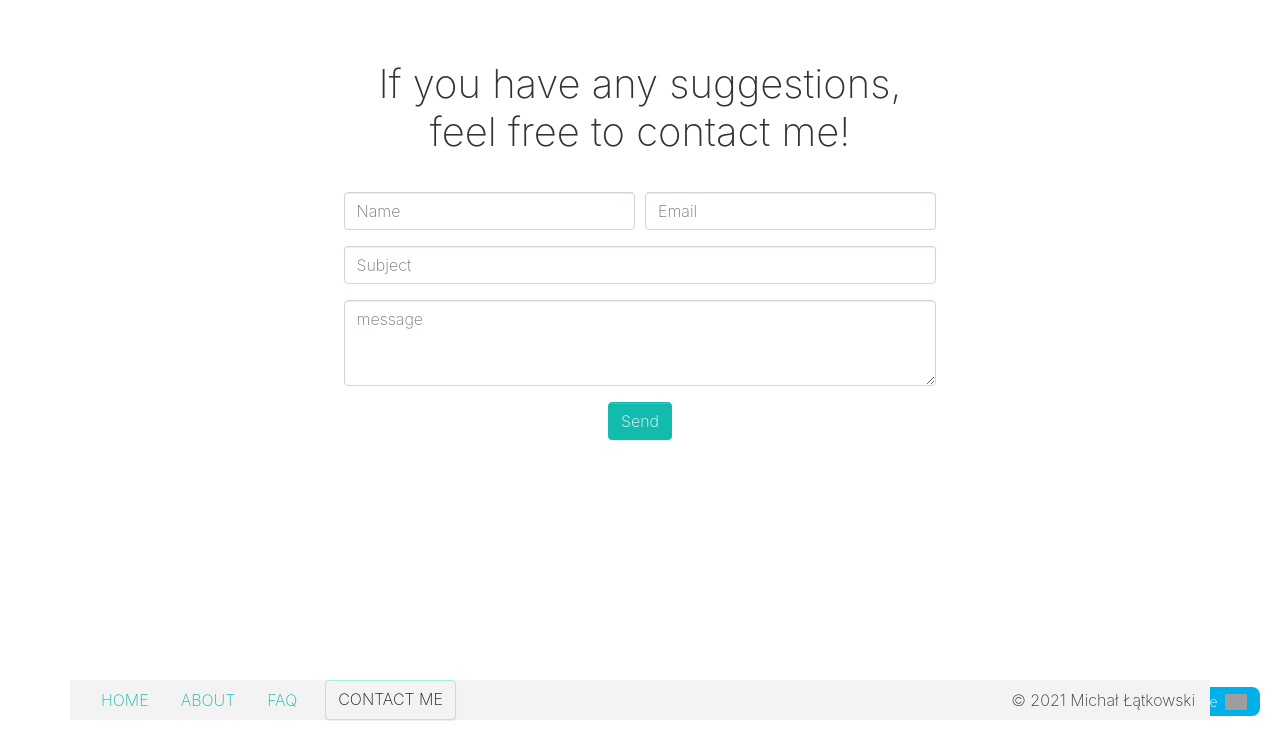
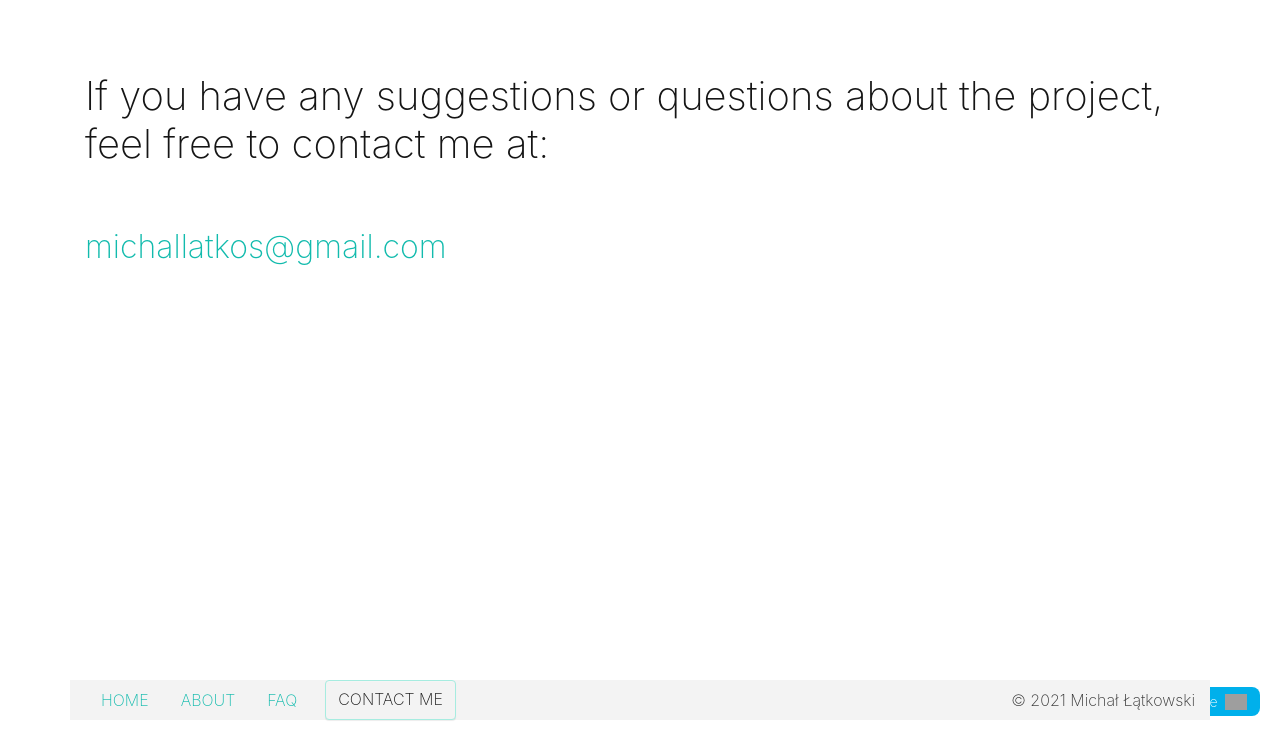
Before and after one commit to Latkos/Songy, a Django app: page /contact/ in a window 1280 px wide. Shown: the part 64-800 px from the top of the page. Run offline with Django 3.2, Linux system fonts and the light colour scheme; some libraries are stand-ins or nearby versions; grey boxes are pictures that could not be loaded.

Commit message:
Website design changes

```diff
--- a/Songy/urls.py
+++ b/Songy/urls.py
@@ -19,7 +19,7 @@ from songy_app import views
 
 urlpatterns = [
     path('admin/', admin.site.urls),
-    path('songy/', views.songy),
+    path('', views.songy),
     path('about/', views.about),
     path('faq/', views.faq),
     path('contact/', views.contact),
--- a/songy_app/templates/contact.html
+++ b/songy_app/templates/contact.html
@@ -6,11 +6,13 @@
   <meta name="viewport" content="width=device-width, initial-scale=1">
   <link rel="stylesheet" href="https://cdnjs.cloudflare.com/ajax/libs/font-awesome/4.7.0/css/font-awesome.min.css" type="text/css">
   <link rel="stylesheet" href="../../static/wireframe.css">
+  <script src="https://code.jquery.com/jquery-3.3.1.slim.min.js" integrity="sha384-q8i/X+965DzO0rT7abK41JStQIAqVgRVzpbzo5smXKp4YfRvH+8abtTE1Pi6jizo" crossorigin="anonymous" style=""></script>
+  <script src="https://cdnjs.cloudflare.com/ajax/libs/popper.js/1.14.6/umd/popper.min.js" integrity="sha384-wHAiFfRlMFy6i5SRaxvfOCifBUQy1xHdJ/yoi7FRNXMRBu5WHdZYu1hA6ZOblgut" crossorigin="anonymous" style=""></script>
+  <script src="https://stackpath.bootstrapcdn.com/bootstrap/4.3.1/js/bootstrap.min.js" integrity="sha384-JjSmVgyd0p3pXB1rRibZUAYoIIy6OrQ6VrjIEaFf/nJGzIxFDsf4x0xIM+B07jRM" crossorigin="anonymous" style=""></script>
 </head>
-{%load static%}
-<body>
-  <nav class="navbar navbar-expand-md navbar-dark bg-primary">
-    <div class="container"> <a class="navbar-brand" href="#">
+
+<body>{%load static%} <nav class="navbar navbar-expand-md navbar-dark bg-primary">
+    <div class="container"> <a class="navbar-brand" href="/">
         <i class="fa d-inline fa-lg fa-stop-circle"></i>
         <b> SONGY</b>
       </a> <button class="navbar-toggler navbar-toggler-right border-0" type="button" data-toggle="collapse" data-target="#navbar16">
@@ -18,38 +20,30 @@
       </button>
       <div class="collapse navbar-collapse" id="navbar16">
         <ul class="navbar-nav ml-auto">
-          <li class="nav-item"> <a class="nav-link" href="/songy">HOME</a> </li>
+          <li class="nav-item"> <a class="nav-link" href="/">HOME</a> </li>
           <li class="nav-item"> <a class="nav-link" href="/about">ABOUT</a> </li>
           <li class="nav-item"> <a class="nav-link" href="/faq">FAQ</a> </li>
         </ul> <a class="btn navbar-btn ml-md-2 btn-light text-dark border-secondary border" href="/contact">CONTACT ME</a>
       </div>
     </div>
   </nav>
-  <div class="py-3 text-center">
+  <div class="py-5">
     <div class="container">
-      <div class="row" style="">
-        <div class="mx-auto p-4 col-lg-7">
-          <h1 class="mb-4">If you have any suggestions, feel free to contact me!</h1>
-          <form>
-            <div class="form-row">
-              <div class="form-group col-md-6"> <input type="text" class="form-control" id="name" placeholder="Name"> </div>
-              <div class="form-group col-md-6"> <input type="email" class="form-control" id="email" placeholder="Email"> </div>
-            </div>
-            <div class="form-group"> <input type="text" class="form-control" id="subject" placeholder="Subject"> </div>
-            <div class="form-group"> <textarea class="form-control" id="form30" rows="3" placeholder="message"></textarea> </div> <button type="submit" class="btn btn-primary">Send</button>
-          </form>
+      <div class="row">
+        <div class="col-md-12">
+          <h1 class="text-dark">If you have any suggestions or questions about the project, feel free to contact me at:<br><br></h1>
+          <h2 class=""><a href="mailto: michallatkos@gmail.com">michallatkos@gmail.com</a></h2><br><br>
         </div>
       </div>
     </div>
   </div>
-  <script src="https://code.jquery.com/jquery-3.3.1.slim.min.js" integrity="sha384-q8i/X+965DzO0rT7abK41JStQIAqVgRVzpbzo5smXKp4YfRvH+8abtTE1Pi6jizo" crossorigin="anonymous" style=""></script>
   <div class="py-3">
     <div class="fixed-bottom">
       <div class="container">
         <div class="row">
           <div class="col-md-12 text-center d-md-flex justify-content-between align-items-center bg-light">
             <ul class="nav d-flex justify-content-center">
-              <li class="nav-item"> <a class="nav-link active" href="/songy">HOME</a> </li>
+              <li class="nav-item"> <a class="nav-link active" href="/">HOME</a> </li>
               <li class="nav-item"> <a class="nav-link" href="/about">ABOUT</a> </li>
               <li class="nav-item"> <a class="nav-link" href="/faq">FAQ</a> </li>
               <a class="btn navbar-btn ml-md-2 btn-light text-dark border border-secondary" href="/contact">CONTACT ME</a>
@@ -60,9 +54,7 @@
       </div>
     </div>
   </div>
-  <script src="https://cdnjs.cloudflare.com/ajax/libs/popper.js/1.14.6/umd/popper.min.js" integrity="sha384-wHAiFfRlMFy6i5SRaxvfOCifBUQy1xHdJ/yoi7FRNXMRBu5WHdZYu1hA6ZOblgut" crossorigin="anonymous"></script>
-  <script src="https://stackpath.bootstrapcdn.com/bootstrap/4.3.1/js/bootstrap.min.js" integrity="sha384-JjSmVgyd0p3pXB1rRibZUAYoIIy6OrQ6VrjIEaFf/nJGzIxFDsf4x0xIM+B07jRM" crossorigin="anonymous"></script>
-  <pingendo onclick="window.open('https://pingendo.com/', '_blank')" style="cursor:pointer;position: fixed;bottom: 20px;right:20px;padding:4px;background-color: #00b0eb;border-radius: 8px; width:220px;display:flex;flex-direction:row;align-items:center;justify-content:center;font-size:14px;color:white">Made with Pingendo Free&nbsp;&nbsp;<img src="https://pingendo.com/site-assets/Pingendo_logo_big.png" class="d-block" alt="Pingendo logo" height="16"></pingendo>
+ <pingendo onclick="window.open('https://pingendo.com/', '_blank')" style="cursor:pointer;position: fixed;bottom: 20px;right:20px;padding:4px;background-color: #00b0eb;border-radius: 8px; width:220px;display:flex;flex-direction:row;align-items:center;justify-content:center;font-size:14px;color:white">Made with Pingendo Free&nbsp;&nbsp;<img src="https://pingendo.com/site-assets/Pingendo_logo_big.png" class="d-block" alt="Pingendo logo" height="16"></pingendo>
 </body>
 
 </html>
--- a/songy_app/templates/faq.html
+++ b/songy_app/templates/faq.html
@@ -22,7 +22,7 @@
       </button>
       <div class="collapse navbar-collapse" id="navbar16">
         <ul class="navbar-nav ml-auto">
-          <li class="nav-item"> <a class="nav-link" href="/songy">HOME</a> </li>
+          <li class="nav-item"> <a class="nav-link" href="/">HOME</a> </li>
           <li class="nav-item"> <a class="nav-link" href="/about">ABOUT</a> </li>
           <li class="nav-item"> <a class="nav-link" href="/faq">FAQ</a> </li>
         </ul> <a class="btn navbar-btn ml-md-2 btn-light text-dark border-secondary border" href="/contact">CONTACT ME</a>
@@ -58,7 +58,7 @@
                 <button class="btn btn-link collapsed" type="button" data-toggle="collapse" data-target="#collapseThree" aria-expanded="false" aria-controls="collapseThree"> Q. Will platforms other than Spotify, like YouTube ever be supported?</button></h5>
             </div>
             <div id="collapseThree" class="collapse" aria-labelledby="headingThree" data-parent="#faqExample" style="">
-              <div class="card-body"> <b>Answer:</b> In the future, sure! Currently you can only input Spotify playlists. </div>
+              <div class="card-body"> <b>Answer:</b> In the future, sure! Currently you can only input Spotify playlists (the backend uses Spotipy API). </div>
             </div>
           </div>
         </div>
@@ -73,7 +73,7 @@
         <div class="row">
           <div class="col-md-12 text-center d-md-flex justify-content-between align-items-center bg-light">
             <ul class="nav d-flex justify-content-center">
-              <li class="nav-item"> <a class="nav-link active" href="/songy">HOME</a> </li>
+              <li class="nav-item"> <a class="nav-link active" href="/">HOME</a> </li>
               <li class="nav-item"> <a class="nav-link" href="/about">ABOUT</a> </li>
               <li class="nav-item"> <a class="nav-link" href="/faq">FAQ</a> </li>
               <a class="btn navbar-btn ml-md-2 btn-light text-dark border border-secondary" href="/contact">CONTACT ME</a>
--- a/songy_app/templates/game.html
+++ b/songy_app/templates/game.html
@@ -20,7 +20,7 @@
       </button>
       <div class="collapse navbar-collapse" id="navbar16">
         <ul class="navbar-nav ml-auto">
-          <li class="nav-item"> <a class="nav-link" href="/songy">HOME</a> </li>
+          <li class="nav-item"> <a class="nav-link" href="/">HOME</a> </li>
           <li class="nav-item"> <a class="nav-link" href="/about">ABOUT</a> </li>
           <li class="nav-item"> <a class="nav-link" href="/faq">FAQ</a> </li>
         </ul> <a class="btn navbar-btn ml-md-2 btn-light text-dark border-secondary border" href="/contact">CONTACT ME</a>
@@ -43,14 +43,13 @@
         </div>
       </div>
     </div>
-
   <div class="py-3">
     <footer class="fixed-bottom">
       <div class="container">
         <div class="row">
           <div class="col-md-12 text-center d-md-flex justify-content-between align-items-center bg-light">
             <ul class="nav d-flex justify-content-center">
-              <li class="nav-item"> <a class="nav-link active" href="/songy">HOME</a> </li>
+              <li class="nav-item"> <a class="nav-link active" href="/">HOME</a> </li>
               <li class="nav-item"> <a class="nav-link" href="/about">ABOUT</a> </li>
               <li class="nav-item"> <a class="nav-link" href="/faq">FAQ</a> </li>
               <a class="btn navbar-btn ml-md-2 btn-light text-dark border border-secondary" href="/contact">CONTACT ME</a>
--- a/songy_app/templates/songy.html
+++ b/songy_app/templates/songy.html
@@ -34,7 +34,7 @@
         </div>
         <div class="col-lg-6">
           <div class="embed-responsive embed-responsive-16by9">
-            <iframe src="https://www.youtube.com/embed/ctvlUvN6wSE?controls=0" allowfullscreen="" class="embed-responsive-item"></iframe>
+            <iframe src="https://www.youtube.com/embed/ctvlUvN6wSE?controls=0" allowfullscreen="yes" class="embed-responsive-item"></iframe>
           </div>
         </div>
       </div>
@@ -58,7 +58,7 @@
               </div>
               <div class="form-group row"> <label class="col-2 col-form-label">Time (s)</label>
                 <div class="col-10">
-                  <input type="number" class="form-control" name="time" placeholder="Length of one round in seconds" min="0" oninput="validity.valid||(value='');"> </div>
+                  <input type="number" class="form-control" name="time" placeholder="Time to guess the song" min="0" oninput="validity.valid||(value='');"> </div>
               </div>
               <button type="submit" class="btn btn-primary" href="/game">PLAY</button>
             </form>
@@ -72,7 +72,7 @@
         <div class="row">
           <div class="col-md-12 text-center d-md-flex justify-content-between align-items-center bg-light">
             <ul class="nav d-flex justify-content-center">
-              <li class="nav-item"> <a class="nav-link active" href="/songy">HOME</a> </li>
+              <li class="nav-item"> <a class="nav-link active" href="/">HOME</a> </li>
               <li class="nav-item"> <a class="nav-link" href="/about">ABOUT</a> </li>
               <li class="nav-item"> <a class="nav-link" href="/faq">FAQ</a> </li>
               <a class="btn navbar-btn ml-md-2 btn-light text-dark border border-secondary" href="/contact">CONTACT ME</a>
--- a/songy_app/views.py
+++ b/songy_app/views.py
@@ -3,6 +3,7 @@ from django.shortcuts import render
 # Create your views here.
 from .spotify_handler import SongListCreator
 from .spotify_handler import Song
+from spotipy.exceptions import SpotifyException
 import json
 
 
@@ -29,7 +30,10 @@ def game(request):
         link = request.POST['spotify_link']
         round_length = request.POST['round_length']
         song_list_creator = SongListCreator()
-        song_list = song_list_creator.create_song_list_passable_to_JS([link])
+        try:
+            song_list = song_list_creator.create_song_list_passable_to_JS([link])
+        except SpotifyException:
+            return render(request,'songy.html')
         return render(request, 'game.html',
                       {'titles_list': json.dumps(song_list[0]), 'artists_list': json.dumps(song_list[1]), 'time': time,
                        'link': link, 'round_length': round_length})
```
Also changed, not shown: songy_app/templates/about.html (+13 -10 lines).
